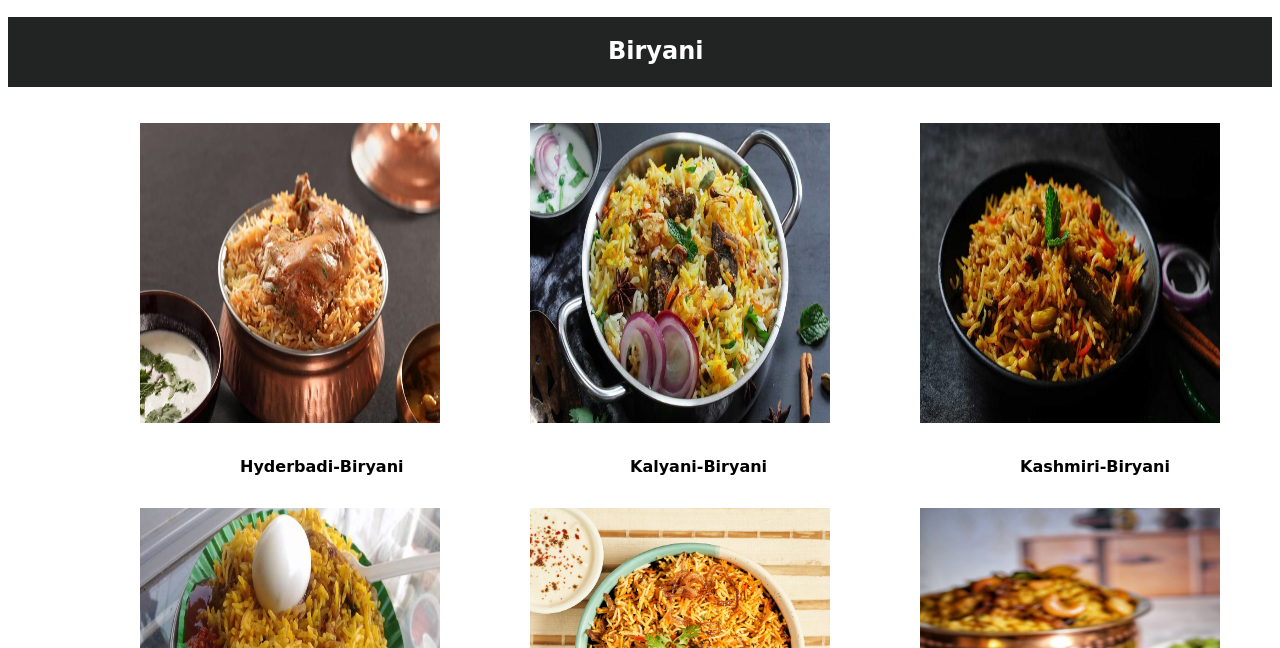
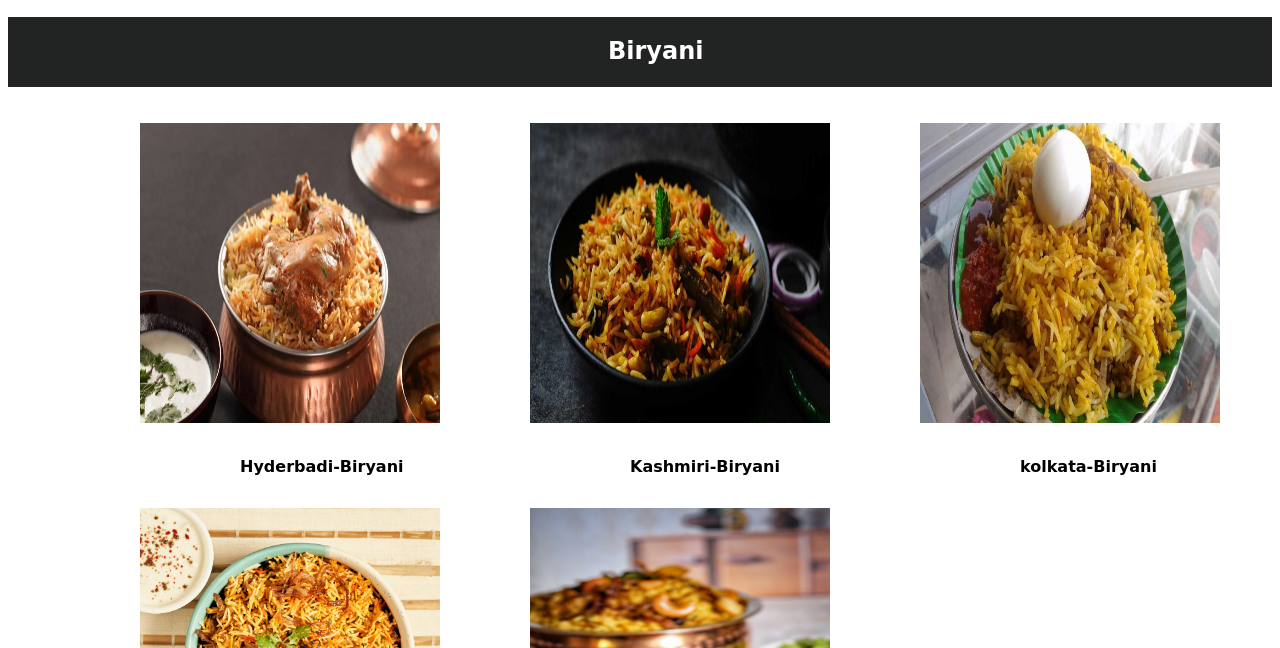
Before and after one commit to HariniKaira/Akshaya-Patra, a plain HTML site: page menu.html in a window 1280 px wide. Shown: the part 152-800 px from the top of the page. Drawn offline with Linux system fonts and the light colour scheme; files whose address does not match are found by name.

Commit message:
Update menu.html

```diff
--- a/menu.html
+++ b/menu.html
@@ -49,11 +49,6 @@
             <figure>
                 <img src="./assets/biryanis/Hyderbadi-Biryani.jpg" alt="">
                 <figcaption>Hyderbadi-Biryani</figcaption>
-            </figure>
-
-            <figure>
-                <img src="./assets/biryanis/Kalyani-Biryani.jpg" alt="">
-                <figcaption>Kalyani-Biryani</figcaption>
             </figure>
 
             <figure>
```
